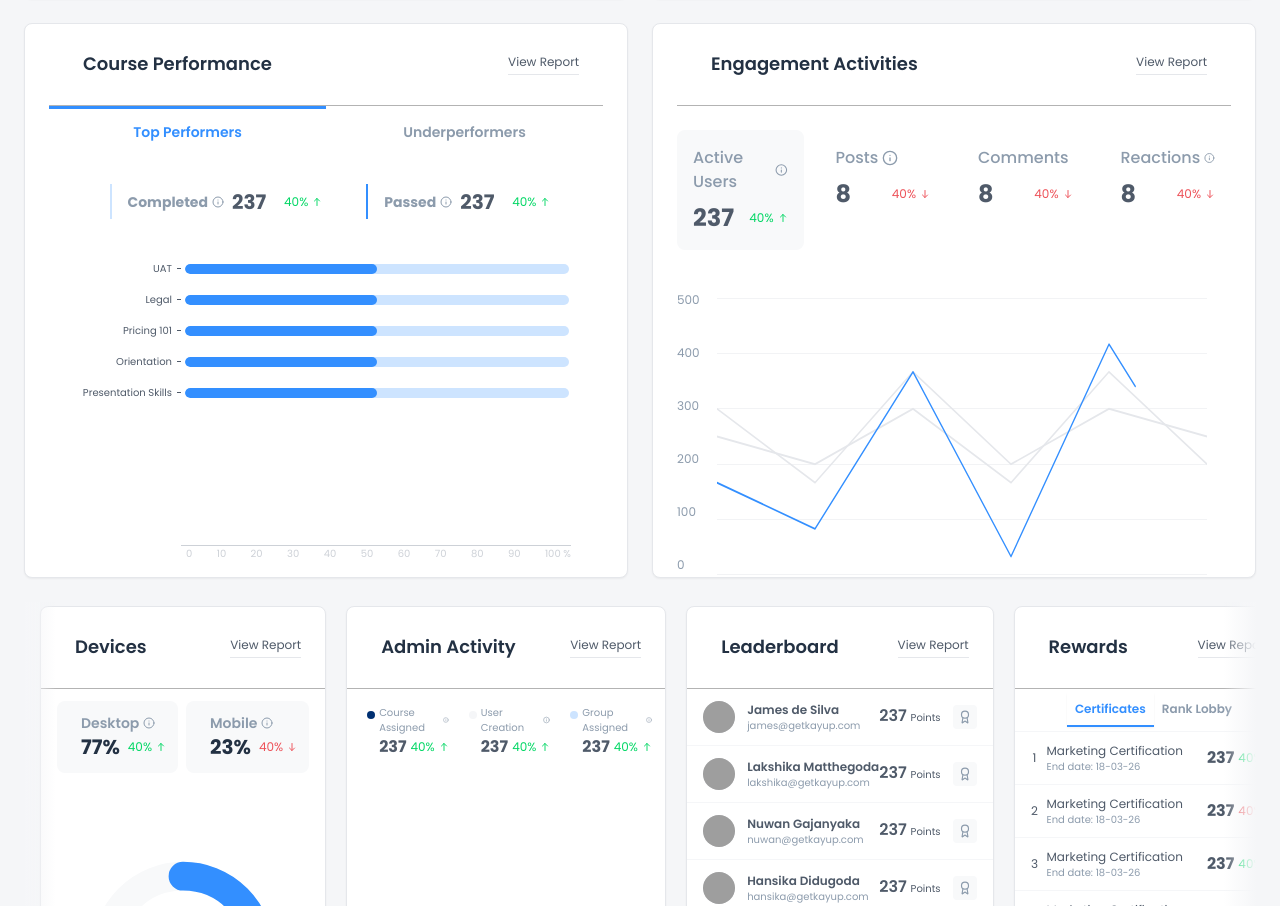
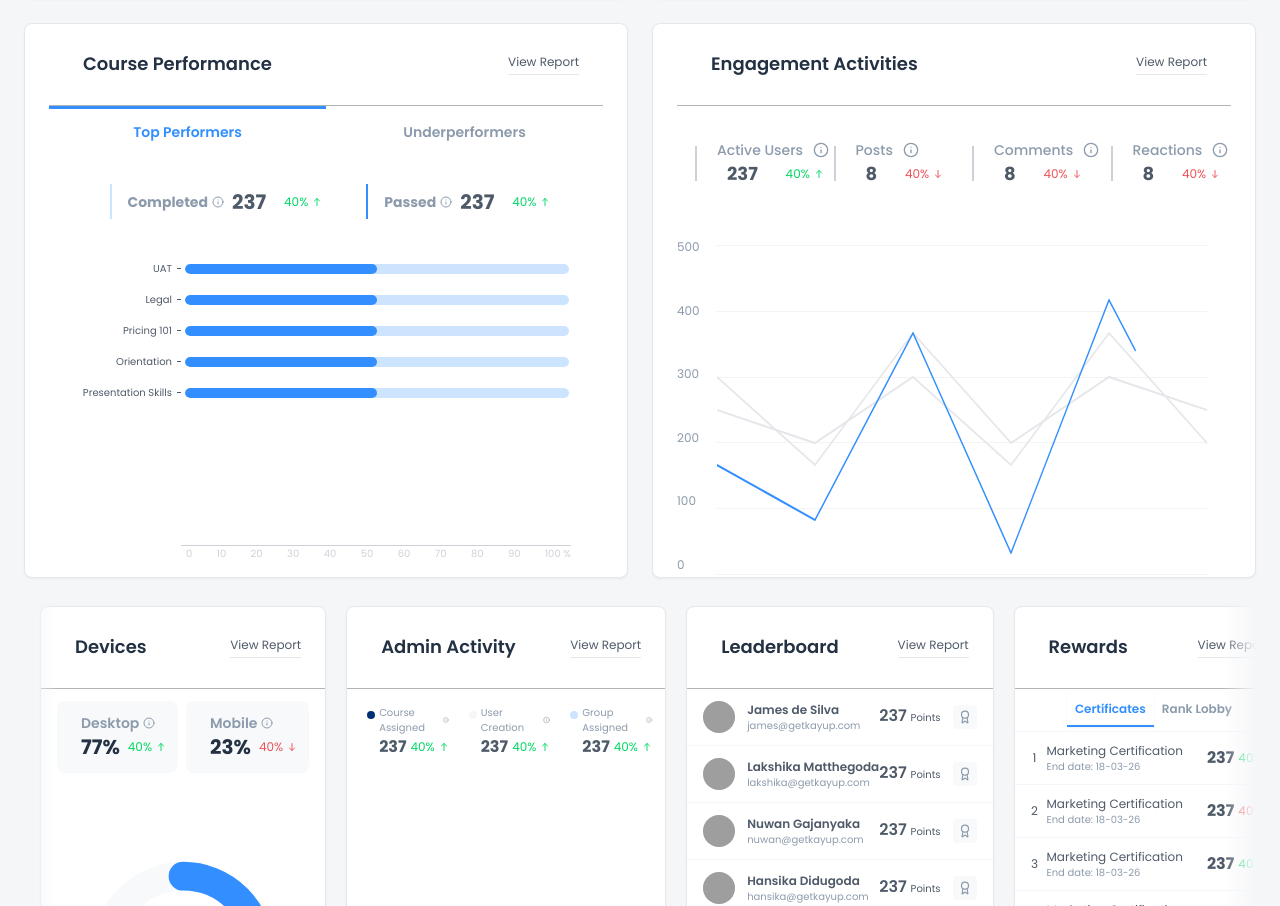
Before and after one commit to Dinnerli/dashboardprototype, a React (Vite) app: page / in a window 1280 px wide. Shown: the part 884-1790 px from the top of the page. Built offline with nearby package versions, Linux system fonts and the light colour scheme; grey boxes are pictures that could not be loaded.

Commit message:
feat: Add EngagementStat component for improved engagement metrics display

```diff
--- a/src/components/dashboard/EngagementActivitiesCard.tsx
+++ b/src/components/dashboard/EngagementActivitiesCard.tsx
@@ -5,6 +5,7 @@ import FilterDropdown from "./common/FilterDropdown";
 import CardHeader from "./CardHeader";
 import ViewReportButton from "./ViewReportButton";
 import TrendIndicator from "./common/TrendIndicator";
+import EngagementStat from "./EngagementStat";
 
 const EngagementActivitiesCard = () => {
   const timeOptions = ["Last 60 Days", "Last 30 Days", "Last 15 Days", "Last 7 Days"];
@@ -33,134 +34,39 @@ const EngagementActivitiesCard = () => {
 
 
         {/* Stats Section */}
-        <div className="grid grid-cols-4 gap-4 py-6">
-          {/* Active Users Stat */}
-          <div
-            className={`bg-[#F8F9FA] rounded-lg p-4 relative cursor-pointer transition-all duration-300 ease-in-out transform hover:scale-[1.02] active:scale-[0.98]
-              ${selectedStat === 'Active Users'
-                ? 'border-2 border-[#338FFF] shadow-md shadow-[#338FFF]/20'
-                : 'hover:border hover:border-[#338FFF]/50 hover:shadow-sm'
-              }`}
+        <div className="grid grid-cols-4  py-6">
+          <EngagementStat
+            title="Active Users"
+            value={237}
+            percentage="40%"
+            isPositive={true}
+            isActive={selectedStat === 'Active Users'}
             onClick={() => handleStatClick('Active Users')}
-          >
-            <div className={`absolute left-0 top-1/2 -translate-y-1/2 w-1 h-8 rounded-r transition-colors duration-300
-              ${selectedStat === 'Active Users' ? 'bg-[#338FFF]' : 'bg-transparent'}`}
-            ></div>
-            <div className="flex flex-col">
-              <div className="flex items-center gap-1 mb-2">
-                <span className={`font-medium transition-colors duration-300
-                  ${selectedStat === 'Active Users' ? 'text-[#338FFF]' : 'text-[#8C9BAC]'}`}
-                >
-                  Active Users
-                </span>
-                <Info className={`w-4 h-4 transition-colors duration-300
-                  ${selectedStat === 'Active Users' ? 'text-[#338FFF]' : 'text-[#8C9BAC]'}`}
-                />
-              </div>
-              <div className="flex items-center justify-between">
-                <span className="text-2xl font-bold text-[#4F5A69]">237</span>
-                <div className="flex items-center gap-1">
-                  <TrendIndicator value="40%" isPositive={true} />
-                </div>
-              </div>
-            </div>
-          </div>
-
-          {/* Posts Stat */}
-          <div
-            className={`bg-white rounded-lg p-4 relative cursor-pointer transition-all duration-300 ease-in-out transform hover:scale-[1.02] active:scale-[0.98]
-              ${selectedStat === 'Posts'
-                ? 'border-2 border-[#338FFF] shadow-md shadow-[#338FFF]/20'
-                : 'hover:border hover:border-[#338FFF]/50 hover:shadow-sm'
-              }`}
+          />
+          <EngagementStat
+            title="Posts"
+            value={8}
+            percentage="40%"
+            isPositive={false}
+            isActive={selectedStat === 'Posts'}
             onClick={() => handleStatClick('Posts')}
-          >
-            <div className={`absolute left-0 top-1/2 -translate-y-1/2 w-1 h-8 rounded-r transition-colors duration-300
-              ${selectedStat === 'Posts' ? 'bg-[#338FFF]' : 'bg-transparent'}`}
-            ></div>
-            <div className="flex flex-col">
-              <div className="flex items-center gap-1 mb-2">
-                <span className={`font-medium transition-colors duration-300
-                  ${selectedStat === 'Posts' ? 'text-[#338FFF]' : 'text-[#8C9BAC]'}`}
-                >
-                  Posts
-                </span>
-                <Info className={`w-4 h-4 transition-colors duration-300
-                  ${selectedStat === 'Posts' ? 'text-[#338FFF]' : 'text-[#8C9BAC]'}`}
-                />
-              </div>
-              <div className="flex items-center justify-between">
-                <span className="text-2xl font-bold text-[#4F5A69]">8</span>
-                <div className="flex items-center gap-1">
-                  <TrendIndicator value="40%" isPositive={false} />
-                </div>
-              </div>
-            </div>
-          </div>
-
-          {/* Comments Stat */}
-          <div
-            className={`bg-white rounded-lg p-4 relative cursor-pointer transition-all duration-300 ease-in-out transform hover:scale-[1.02] active:scale-[0.98]
-              ${selectedStat === 'Comments'
-                ? 'border-2 border-[#338FFF] shadow-md shadow-[#338FFF]/20'
-                : 'hover:border hover:border-[#338FFF]/50 hover:shadow-sm'
-              }`}
+          />
+          <EngagementStat
+            title="Comments"
+            value={8}
+            percentage="40%"
+            isPositive={false}
+            isActive={selectedStat === 'Comments'}
             onClick={() => handleStatClick('Comments')}
-          >
-            <div className={`absolute left-0 top-1/2 -translate-y-1/2 w-1 h-8 rounded-r transition-colors duration-300
-              ${selectedStat === 'Comments' ? 'bg-[#338FFF]' : 'bg-transparent'}`}
-            ></div>
-            <div className="flex flex-col">
-              <div className="flex items-center gap-1 mb-2">
-                <span className={`font-medium transition-colors duration-300
-                  ${selectedStat === 'Comments' ? 'text-[#338FFF]' : 'text-[#8C9BAC]'}`}
-                >
-                  Comments
-                </span>
-                <Info className={`w-4 h-4 transition-colors duration-300
-                  ${selectedStat === 'Comments' ? 'text-[#338FFF]' : 'text-[#8C9BAC]'}`}
-                />
-              </div>
-              <div className="flex items-center justify-between">
-                <span className="text-2xl font-bold text-[#4F5A69]">8</span>
-                <div className="flex items-center gap-1">
-                  <TrendIndicator value="40%" isPositive={false} />
-                </div>
-              </div>
-            </div>
-          </div>
-
-          {/* Reactions Stat */}
-          <div
-            className={`bg-white rounded-lg p-4 relative cursor-pointer transition-all duration-300 ease-in-out transform hover:scale-[1.02] active:scale-[0.98]
-              ${selectedStat === 'Reactions'
-                ? 'border-2 border-[#338FFF] shadow-md shadow-[#338FFF]/20'
-                : 'hover:border hover:border-[#338FFF]/50 hover:shadow-sm'
-              }`}
+          />
+          <EngagementStat
+            title="Reactions"
+            value={8}
+            percentage="40%"
+            isPositive={false}
+            isActive={selectedStat === 'Reactions'}
             onClick={() => handleStatClick('Reactions')}
-          >
-            <div className={`absolute left-0 top-1/2 -translate-y-1/2 w-1 h-8 rounded-r transition-colors duration-300
-              ${selectedStat === 'Reactions' ? 'bg-[#338FFF]' : 'bg-transparent'}`}
-            ></div>
-            <div className="flex flex-col">
-              <div className="flex items-center gap-1 mb-2">
-                <span className={`font-medium transition-colors duration-300
-                  ${selectedStat === 'Reactions' ? 'text-[#338FFF]' : 'text-[#8C9BAC]'}`}
-                >
-                  Reactions
-                </span>
-                <Info className={`w-4 h-4 transition-colors duration-300
-                  ${selectedStat === 'Reactions' ? 'text-[#338FFF]' : 'text-[#8C9BAC]'}`}
-                />
-              </div>
-              <div className="flex items-center justify-between">
-                <span className="text-2xl font-bold text-[#4F5A69]">8</span>
-                <div className="flex items-center gap-1">
-                  <TrendIndicator value="40%" isPositive={false} />
-                </div>
-              </div>
-            </div>
-          </div>
+          />
         </div>
 
         {/* Chart Section */}
--- /dev/null
+++ b/src/components/dashboard/EngagementStat.tsx
@@ -0,0 +1,60 @@
+import React from "react";
+import { Info } from "lucide-react";
+import TrendIndicator from "./common/TrendIndicator";
+
+interface EngagementStatProps {
+  title: string;
+  value: string | number;
+  percentage: string;
+  isPositive: boolean;
+  isActive: boolean;
+  onClick: () => void;
+}
+
+const EngagementStat: React.FC<EngagementStatProps> = ({
+  title,
+  value,
+  percentage,
+  isPositive,
+  isActive,
+  onClick,
+}) => {
+  return (
+    <div
+      className={`flex items-center gap-2.5 p-1.5 px-2 rounded-lg cursor-pointer transition-all duration-200 hover:shadow-md ${
+        isActive ? "bg-[#F5F6F8] " : ""
+      }`}
+      onClick={onClick}
+    >
+      <div className="flex flex-col items-center justify-center p-2.5">
+        <div
+          className={`w-0.5 h-[35px] transition-colors duration-200 ${
+            isActive ? "bg-[#338FFF]" : "bg-[#CDD1D7]"
+          }`}
+        />
+      </div>
+      <div className="flex flex-col">
+        <div className="flex items-center gap-2.5 ">
+          <span
+            className={`text-sm font-medium transition-colors duration-200 ${
+              isActive ? "text-[#338FFF]" : "text-[#8C9BAC]"
+            }`}
+          >
+            {title}
+          </span>
+          <Info className="w-4 h-4 text-[#8C9BAC]" stroke="#8C9BAC" />
+        </div>
+        <div className="flex items-center px-2.5">
+          <div>
+            <span className="text-lg font-bold text-[#4F5A69]">{value}</span>
+          </div>
+          <div className="w-[66px] flex justify-end items-center">
+            <TrendIndicator value={percentage} isPositive={isPositive} />
+          </div>
+        </div>
+      </div>
+    </div>
+  );
+};
+
+export default EngagementStat;
```
